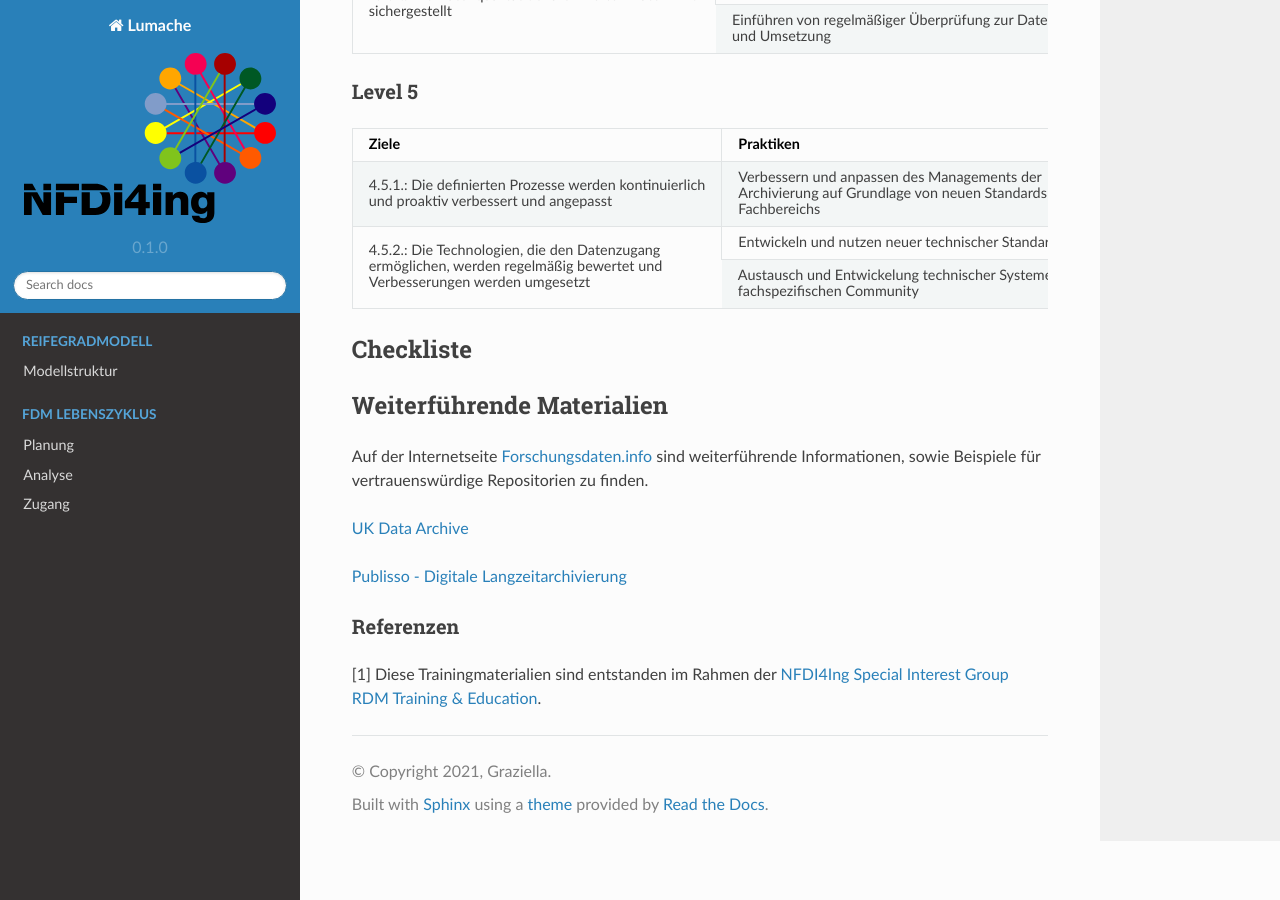
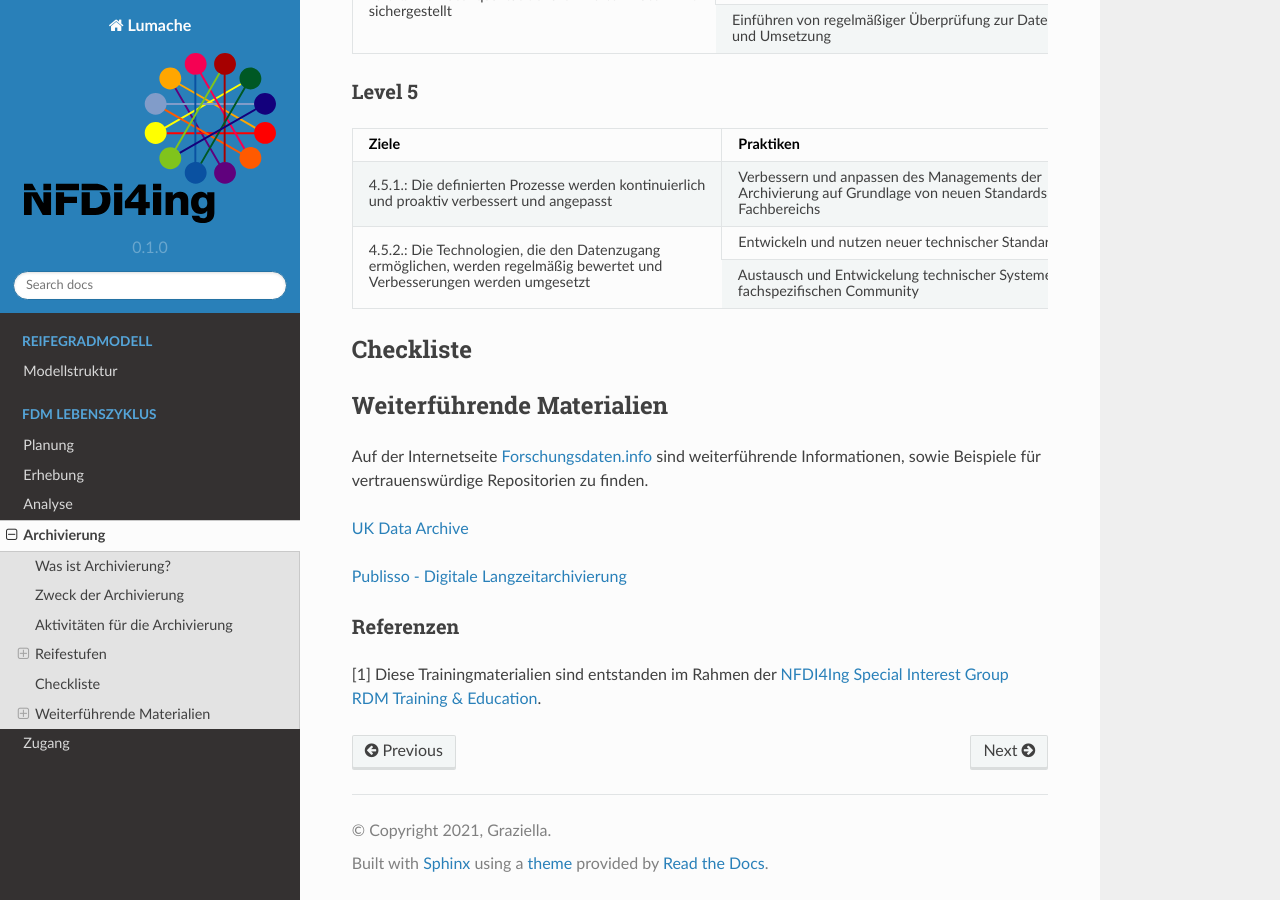
Before and after one commit to LUHMW/MaturityModelsNFDI4Ing, a Sphinx documentation site: the page built from docs/source/Archivierung.rst, in a window 1280 px wide and 900 px high, scrolled down 3372 px. Built offline with Sphinx 7.4.7 and the Read the Docs theme 2.0.0, drawn with Linux system fonts in a browser that asks for light colours; pages that are not in the unit, such as notebooks, are missing from menus.

Commit message:
Update index.rst

```diff
--- a/docs/source/index.rst
+++ b/docs/source/index.rst
@@ -38,9 +38,9 @@ Prozessbereiche des Forschungsdatenmanagements im Forschungsprozess
    :hidden:
 
    planung
-   daten_erzeugen
+   Erhebung
    analyse
-   archivierung
+   Archivierung
    Zugang
 
 .. note::
```
